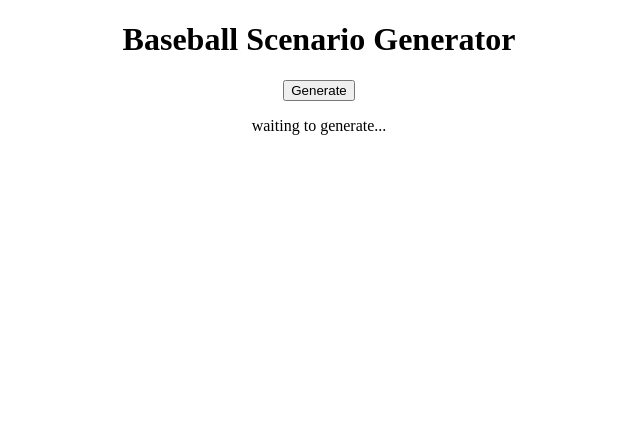
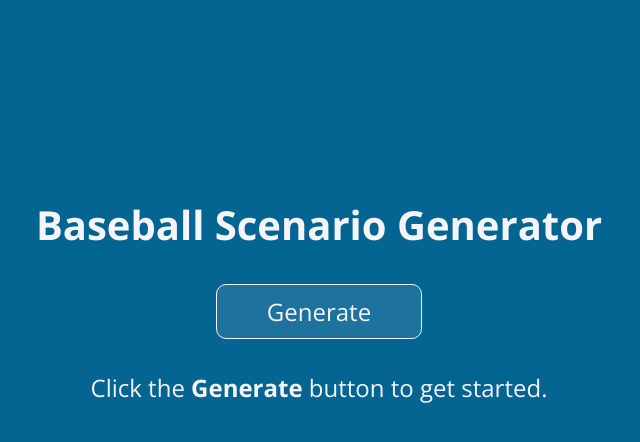
Before and after one commit to dannyregan/Random_Baseball_Scenario_Generator, a plain HTML site: page index.html in a window 1280 px wide. Shown: the whole page, without its empty margins (321-961 px from the left). Drawn offline with nearby package versions, Linux system fonts and the light colour scheme.

Commit message:
Update style. Blue with white text

```diff
--- a/index.html
+++ b/index.html
@@ -5,11 +5,14 @@
     <meta name="viewport" content="width=device-width, initial-scale=1.0">
     <title>Baseball Scenario Generator</title>
     <link rel="stylesheet" href="style.css">
+    <!-- <link rel="preconnect" href="https://fonts.googleapis.com">
+<link rel="preconnect" href="https://fonts.gstatic.com" crossorigin> -->
+    <link href="https://fonts.googleapis.com/css2?family=Open+Sans:wght@400;700&display=swap" rel="stylesheet">
 </head>
 <body>
     <h1>Baseball Scenario Generator</h1>
     <button id="button">Generate</button>
-    <p id="result">waiting to generate...</p>
+    <p id="result">Click the <strong>Generate</strong> button to get started.</p>
     <script src="main.js">
     </script>
 </body>
--- a/main.js
+++ b/main.js
@@ -62,13 +62,13 @@ function run() {
     let stance = chooseStance();
     let order = chooseOrder();
     let runners = chooseRunners();
-    let result = `${inning}, ${outs} outs. ${runners}. The hitter is batting ${stance} and is ${order} in the line-up.`;
+    let result = `<strong>${inning}</strong>, <strong>${outs} outs</strong>. <strong>${runners}</strong>. The hitter is batting <strong>${stance}</strong> and is <strong>${order}</strong> in the line-up.`;
     return result;
 }
 
 function handleClick() {
     var result = run();
-    paragraph.textContent = result;
+    paragraph.innerHTML = result;
 }
 
 var button = document.getElementById('button');
--- a/style.css
+++ b/style.css
@@ -1,3 +1,46 @@
 * {
     text-align: center;
+    margin: 0px;
+    padding: 0px;
+    font-family: 'Open Sans', sans-serif;
+    background-color: #046492;
+    color: #f4f4f9;
 }
+
+body {
+    display: flex;
+    flex-direction: column;
+    justify-content: center;
+    align-items: center;
+    height: 75vh;
+    margin: 0;
+}
+
+h1 {
+    padding: 2rem;
+    font-size: 2.5rem;
+}
+
+button {
+    padding: 10px 50px;
+    font-size: 1.5rem;
+    cursor: pointer;
+    border: 1px solid #f4f4f9;
+    border-radius: 10px;
+    background-color: rgba(244,244,249, 0.1)
+}
+
+button:hover {
+    font-weight: 600;
+    padding: 10px 46px;
+    background-color: #046492;
+}
+
+button:active {
+    border-color: #3a6e86;
+}
+
+p {
+    padding: 2rem;
+    font-size: 1.5rem;
+}
```
